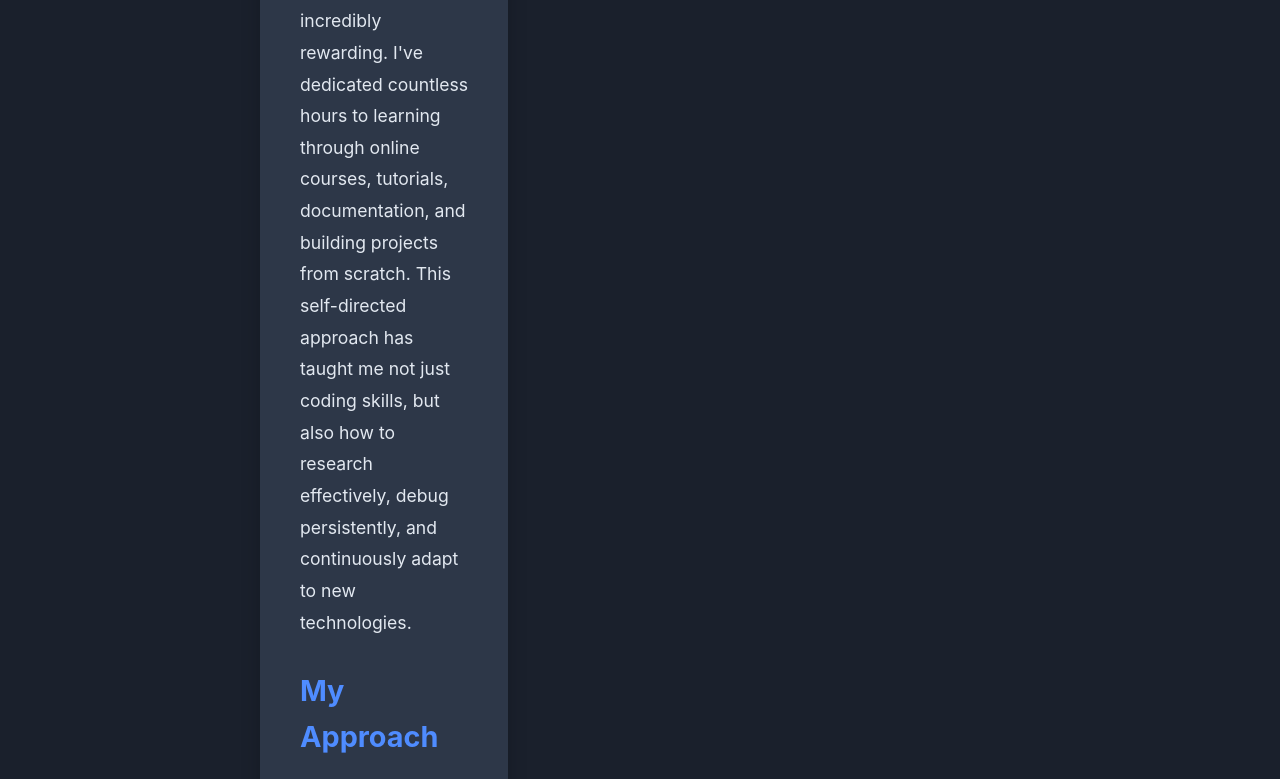
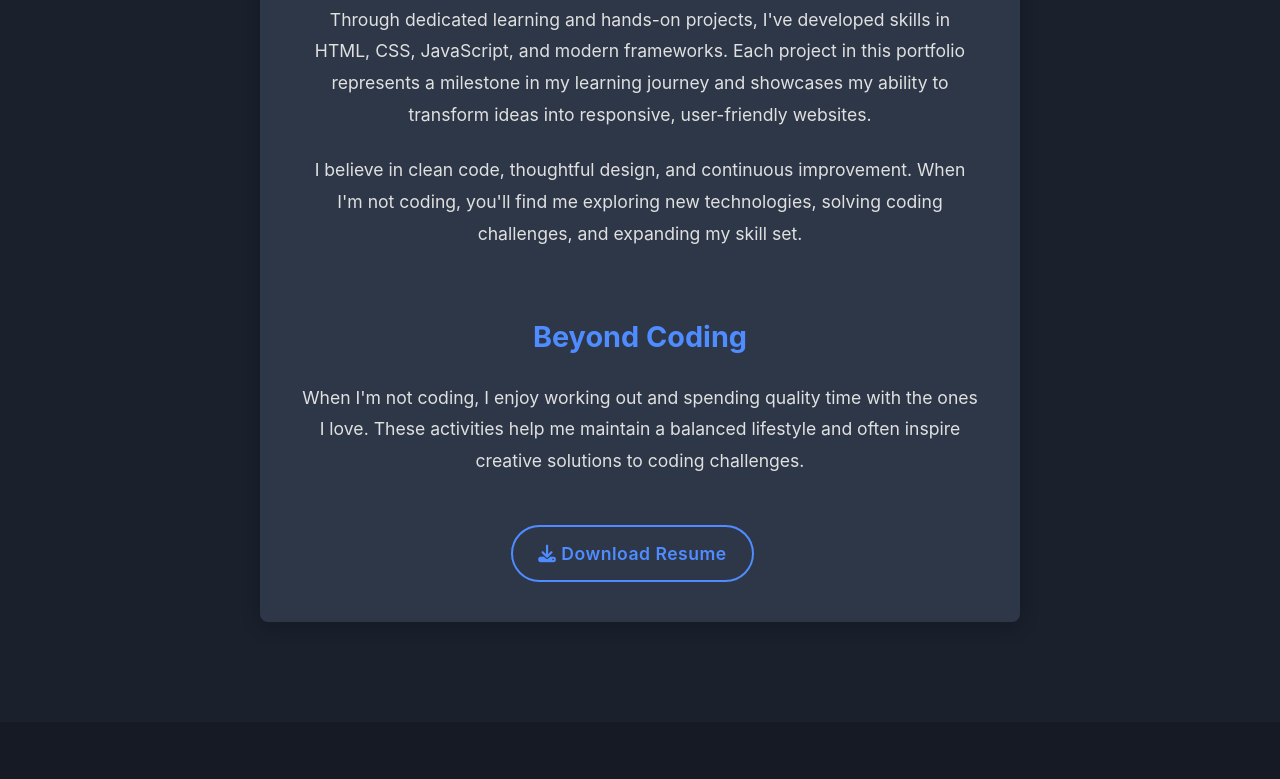
Before and after one commit to AdrianLicht/Portfolio-upgraded, a plain HTML site: page about.html in a window 1280 px wide. Shown: the part 1012-1791 px from the top of the page. Drawn offline with Linux system fonts and the light colour scheme.

Commit message:
Update about page with improved content and styling

```diff
--- a/about.html
+++ b/about.html
@@ -7,10 +7,93 @@
     <link rel="stylesheet" href="css/styles.css">
     <link rel="stylesheet" href="css/code-background.css">
     <link rel="stylesheet" href="https://cdnjs.cloudflare.com/ajax/libs/font-awesome/6.4.0/css/all.min.css">
+    <style>
+        /* Enhanced styling for the About page */
+        #about .container {
+            max-width: 900px;
+            margin: 0 auto;
+        }
+
+        .page-title {
+            text-align: center;
+            margin-bottom: 2rem;
+            font-size: 2.5rem;
+            position: relative;
+        }
+
+        .page-title:after {
+            content: '';
+            display: block;
+            width: 80px;
+            height: 4px;
+            background: var(--primary-color);
+            margin: 0.5rem auto;
+            border-radius: 2px;
+        }
+
+        .about-container {
+            display: flex;
+            justify-content: center;
+        }
+
+        .about-content {
+            text-align: center;
+            max-width: 800px;
+            margin: 0 auto;
+            line-height: 1.7;
+        }
+
+        .about-content h2 {
+            margin-top: 2.5rem;
+            margin-bottom: 1.2rem;
+            color: var(--primary-color);
+            font-size: 1.8rem;
+            position: relative;
+            display: inline-block;
+        }
+
+        .about-content p {
+            margin-bottom: 1.5rem;
+            font-size: 1.1rem;
+            color: #e0e0e0;
+            max-width: 700px;
+            margin-left: auto;
+            margin-right: auto;
+        }
+
+        .resume-download {
+            margin-top: 3rem;
+            text-align: center;
+        }
+
+        .resume-download .btn {
+            padding: 12px 25px;
+            font-size: 1.1rem;
+            transition: all 0.3s ease;
+        }
+
+        .resume-download .btn:hover {
+            transform: translateY(-3px);
+            box-shadow: 0 10px 20px rgba(0, 0, 0, 0.2);
+        }
+
+        /* Responsive adjustments */
+        @media (max-width: 768px) {
+            .about-content p {
+                font-size: 1rem;
+                padding: 0 15px;
+            }
+
+            .about-content h2 {
+                font-size: 1.6rem;
+            }
+        }
+    </style>
 </head>
+
 <body>
     <!-- Code Background Effect -->
-<div class="code-background" id="codeBackground"></div>
+    <div class="code-background" id="codeBackground"></div>
 
     <header id="header">
         <div class="container">
@@ -73,7 +156,7 @@
 
                         <h2>Beyond Coding</h2>
                         <p>
-                            When I'm not coding, I enjoy working out and doing things with the ones i love. These activities help me maintain a balanced
+                            When I'm not coding, I enjoy working out and spending quality time with the ones I love. These activities help me maintain a balanced
                             lifestyle and often inspire creative solutions to coding challenges.
                         </p>
 
@@ -118,6 +201,5 @@
 
     <script src="js/script.js"></script>
     <script src="js/code-background.js"></script>
-
 </body>
 </html>
```
